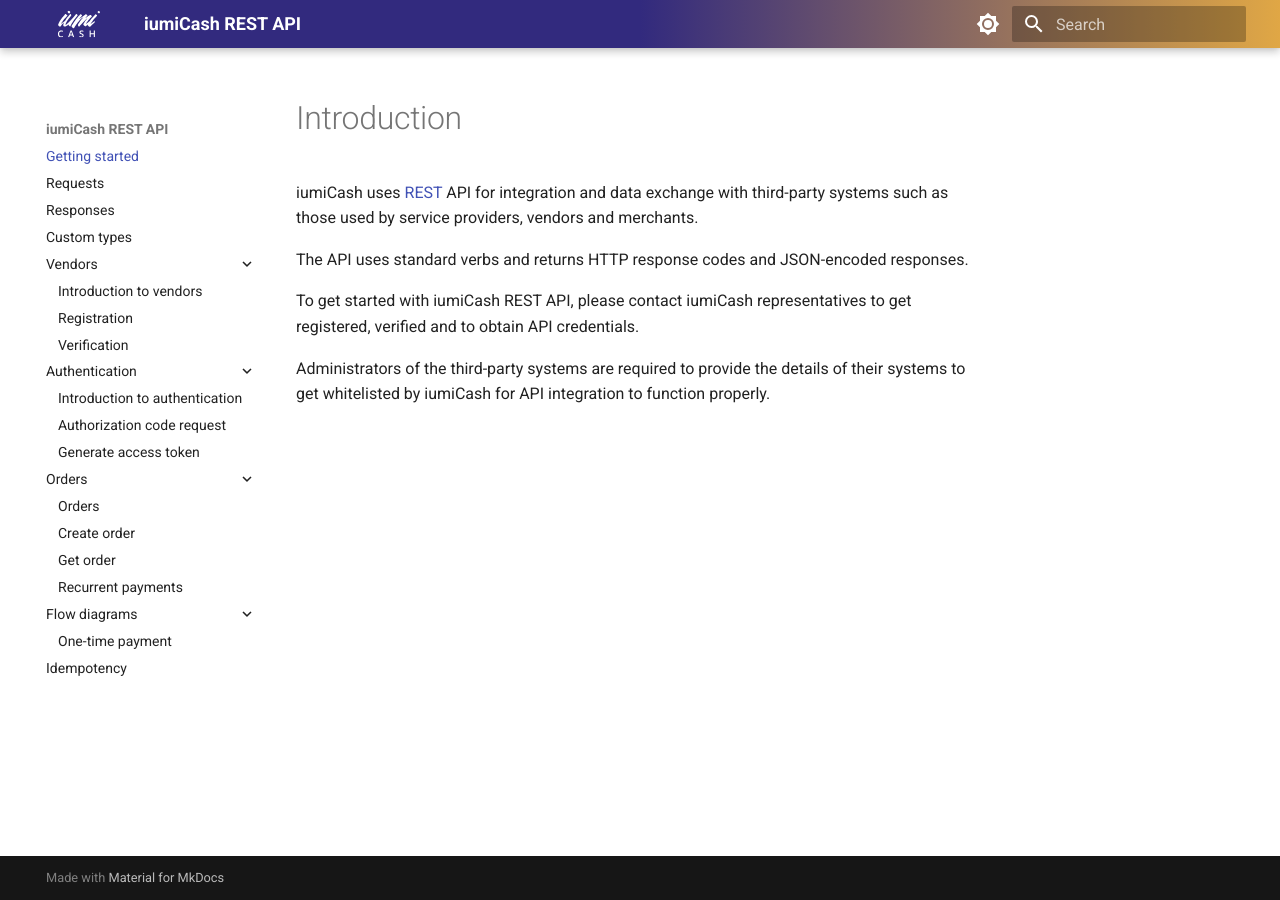
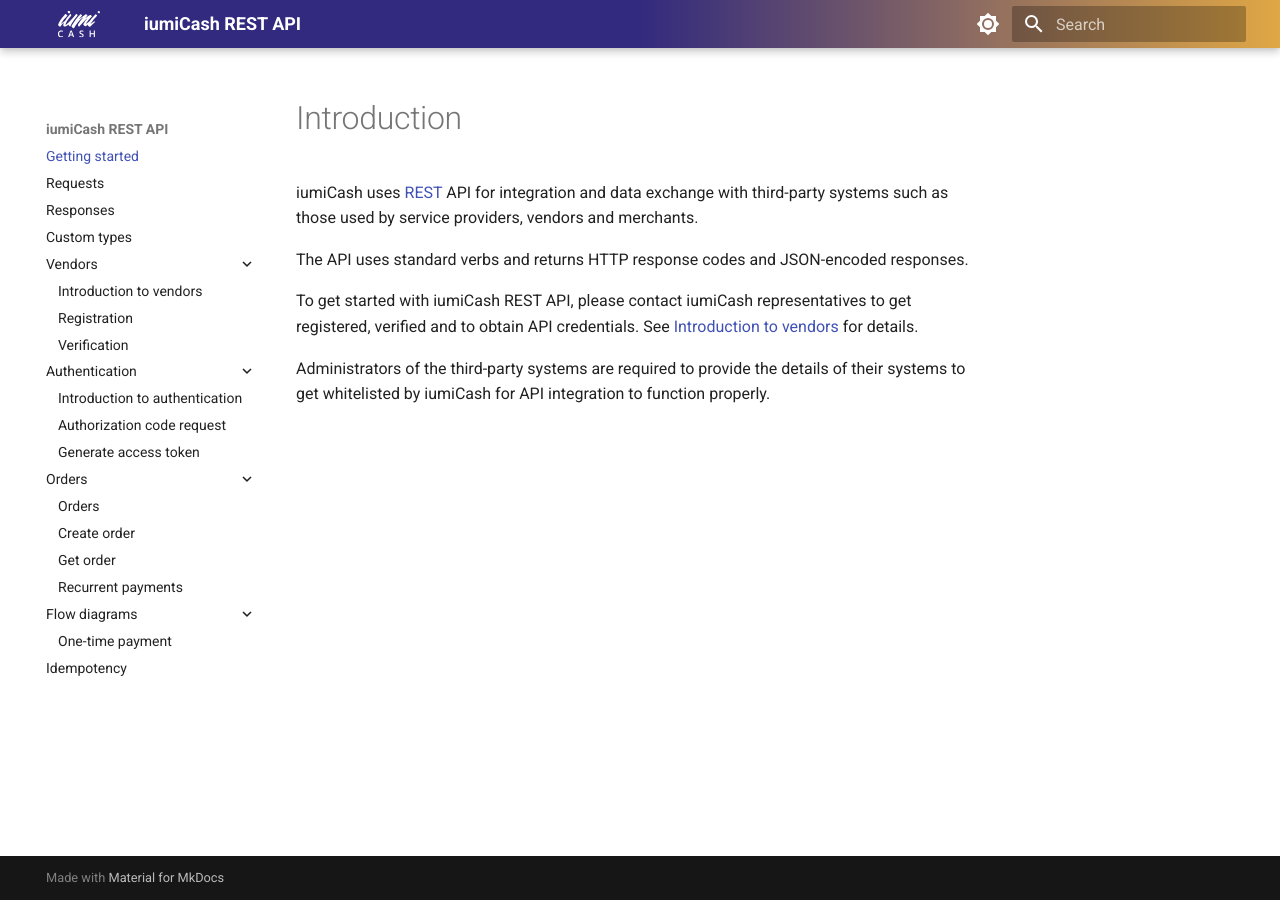
Before and after one commit to iumiCash/iumiCash.github.io, an MkDocs documentation site: the page built from docs/index.md, in a window 1280 px wide. Built offline with MkDocs 1.6.1 and Material for MkDocs 9.7.7, drawn with Linux system fonts in a browser that asks for light colours.

Commit message:
responses changes 2 by AB

```diff
--- a/docs/index.md
+++ b/docs/index.md
@@ -4,6 +4,8 @@
 
 The API uses standard verbs and returns HTTP response codes and JSON-encoded responses.
 
-To get started with  iumiCash REST API, please contact iumiCash representatives to get registered, verified and to obtain API credentials.
+To get started with  iumiCash REST API, please contact iumiCash representatives to get registered, verified and to obtain API credentials. See [Introduction to vendors][introduction to vendors] for details.
 
 Administrators of the third-party systems are required to provide the details of their systems to get whitelisted by iumiCash for API integration to function properly.
+
+[introduction to vendors]: ../vendors/index.md
```
